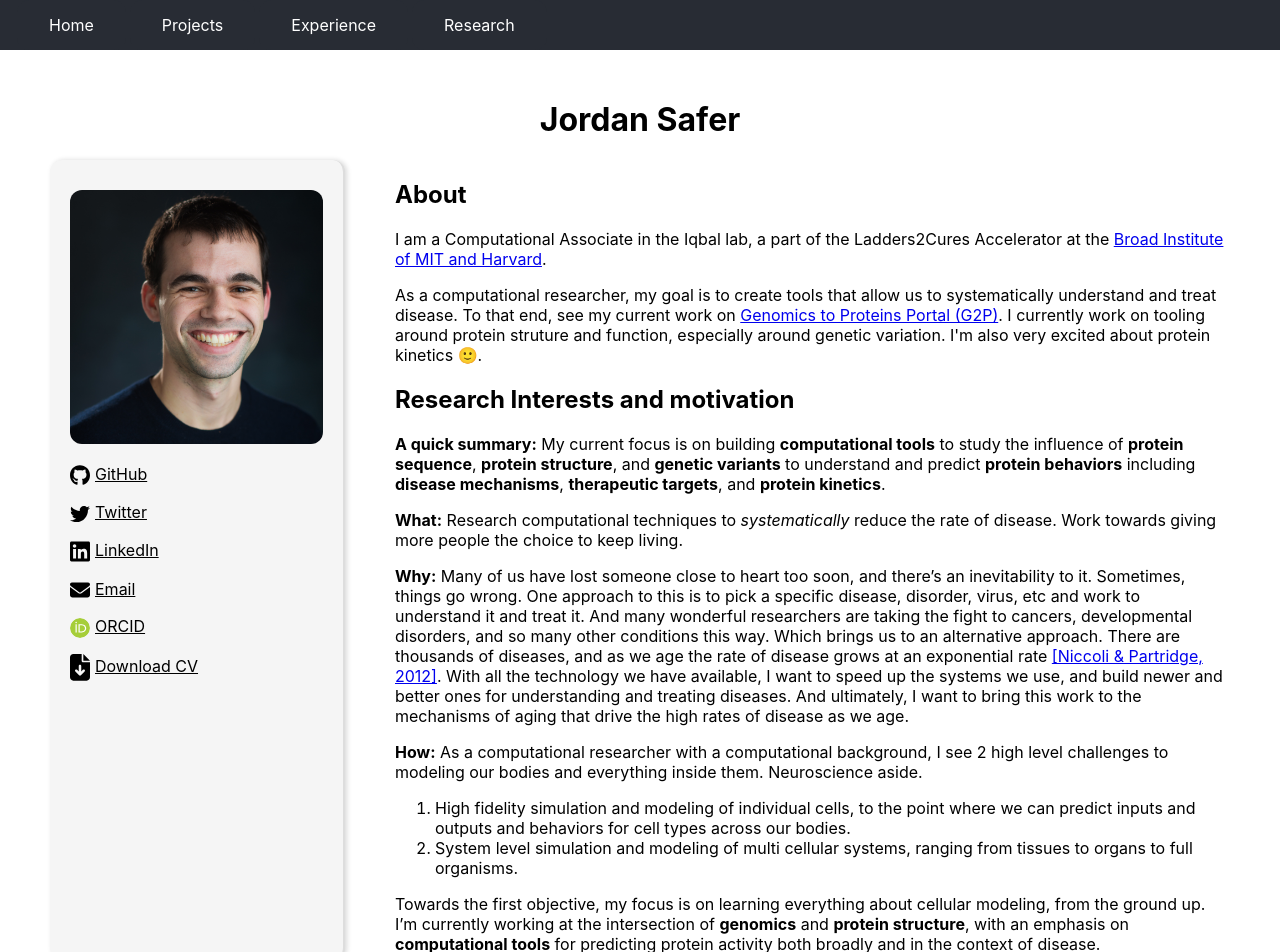
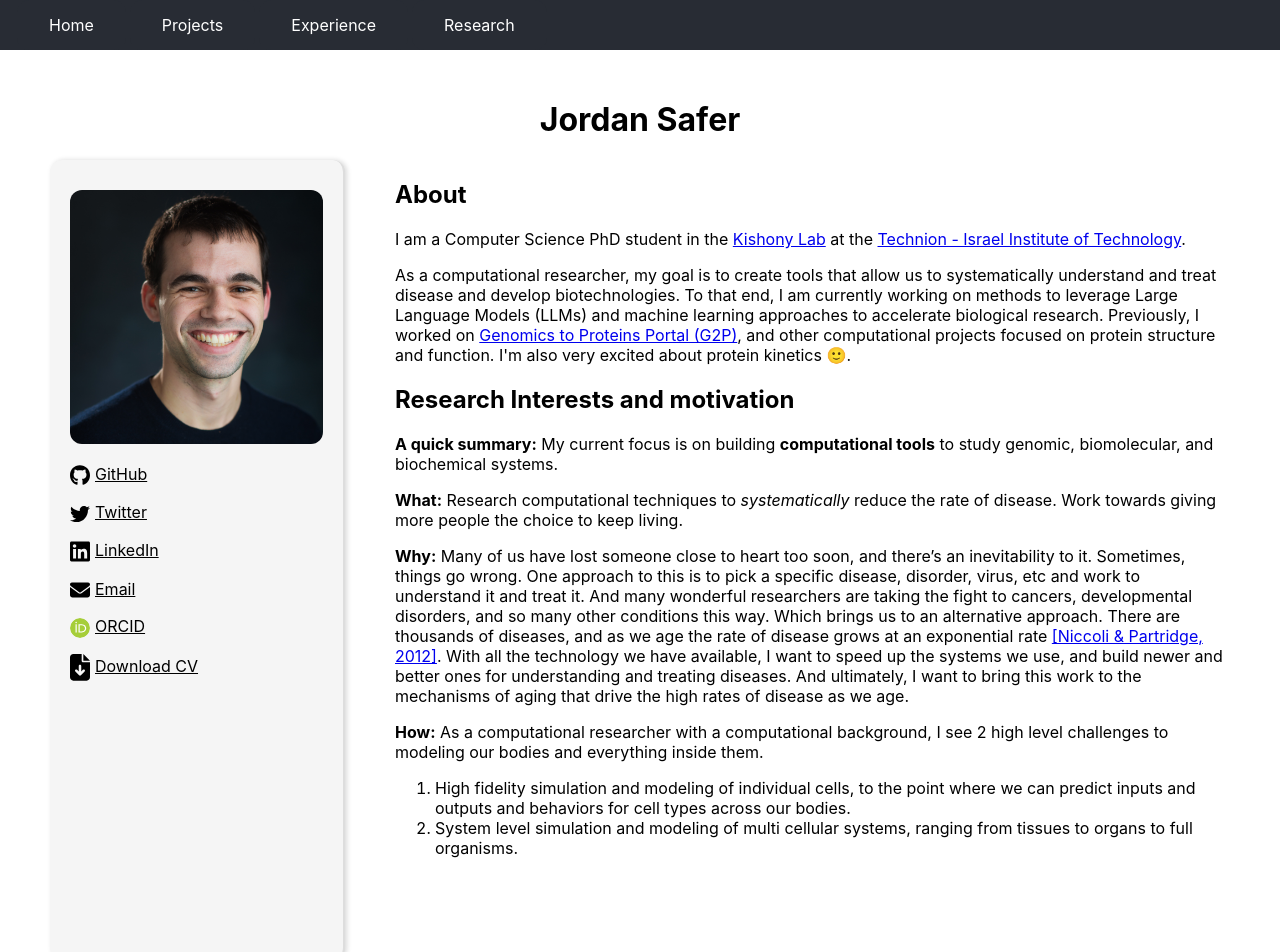
Before and after one commit to jordansafer/jordansafer.github.io, a React (Create React App) app: page / in a window 1280 px wide. Shown: the top 952 px of the page. Built offline with nearby package versions, Linux system fonts and the light colour scheme.

Commit message:
update to technion

```diff
--- a/src/Experience.js
+++ b/src/Experience.js
@@ -11,6 +11,9 @@ const Experience = () => (
     <section>
       <h2>Education</h2>
       <div>
+        <h3>Doctor of Philosophy in Computer Science advised by Prof. Roy Kishony</h3>
+        <p>Technion - Israel Institute of Technology, Haifa, Israel</p>
+        <p>December 2025 - Present</p>
         <h3>Master of Science in Electrical and Computer Engineering</h3>
         <p>Carnegie Mellon University, Pittsburgh, PA</p>
         <p>September 2017 - May 2018</p>
--- a/src/Home.js
+++ b/src/Home.js
@@ -52,24 +52,20 @@ const Home = () => {
         <div className="mainContent">
           <h2>About</h2>
             <p>
-                I am a Computational Associate in the Iqbal lab, a part of the Ladders2Cures Accelerator
-                at the <a href="https://www.broadinstitute.org/" target="_blank" rel="noopener noreferrer">Broad Institute of MIT and Harvard</a>.
+                I am a Computer Science PhD student in the <a href="https://kishony.technion.ac.il/" target="_blank" rel="noopener noreferrer">Kishony Lab</a> at
+                the <a href="https://www.technion.ac.il/en" target="_blank" rel="noopener noreferrer">Technion - Israel Institute of Technology</a>.
             </p>
             <p>
-
-            </p>
-            <p>
-                As a computational researcher, my goal is to create tools that allow us to systematically understand and treat disease. To that end,
-                see my current work on <a href="https://g2p.broadinstitute.org/" target="_blank" rel="noopener noreferrer">Genomics to Proteins Portal (G2P)
-                </a>. I currently work on tooling around protein struture and function, especially around genetic variation. I'm also very excited about
+                As a computational researcher, my goal is to create tools that allow us to systematically understand and treat disease and develop biotechnologies. To that end,
+                I am currently working on methods to leverage Large Language Models (LLMs) and machine learning approaches to accelerate biological research.
+                Previously, I worked on <a href="https://g2p.broadinstitute.org/" target="_blank" rel="noopener noreferrer">Genomics to Proteins Portal (G2P)</a>,
+                and other computational projects focused on protein structure and function. I'm also very excited about
                 protein kinetics 🙂.
             </p>
         <h2>Research Interests and motivation</h2>
             <p>
                 <strong>A quick summary:</strong> My current focus is on building <strong>computational tools</strong> to study
-                the influence of <strong>protein sequence</strong>, <strong>protein structure</strong>, and <strong>genetic variants</strong> to
-                understand and predict <strong>protein behaviors</strong> including <strong>disease mechanisms</strong>, <strong>therapeutic
-                targets</strong>, and <strong>protein kinetics</strong>.
+                genomic, biomolecular, and biochemical systems.
             </p>
             <p>
                 <strong>What:</strong> Research computational techniques to <em>systematically</em> reduce the rate of disease.
@@ -88,7 +84,7 @@ const Home = () => {
             </p>
             <p>
                 <strong>How:</strong> As a computational researcher with a computational background, I see 2 high level challenges to modeling
-                our bodies and everything inside them. Neuroscience aside.
+                our bodies and everything inside them.
             </p>
             <ol>
                 <li>
@@ -100,12 +96,6 @@ const Home = () => {
                 organisms.
                 </li>
             </ol>
-            <p>
-                Towards the first objective, my focus is on learning everything about cellular modeling, from the ground
-                up. I’m currently working at the intersection of <strong>genomics</strong> and <strong>protein structure</strong>,
-                with an emphasis on <strong>computational tools</strong> for predicting protein activity both broadly and in
-                the context of disease.
-            </p>
         </div>
       </div>
         </>
--- a/src/Projects.js
+++ b/src/Projects.js
@@ -11,7 +11,7 @@ const Projects = () => {
     const projects = [
       {
         name: 'Genomics 2 Proteins Portal',
-        date: 'April 2023 - Present',
+        date: 'April 2023 - September 2025',
         description: [
           "G2P is a portal that takes on the challenge of integrating the ever \
           growing amount of variant data with protein data on the sequence and structure. \
```
